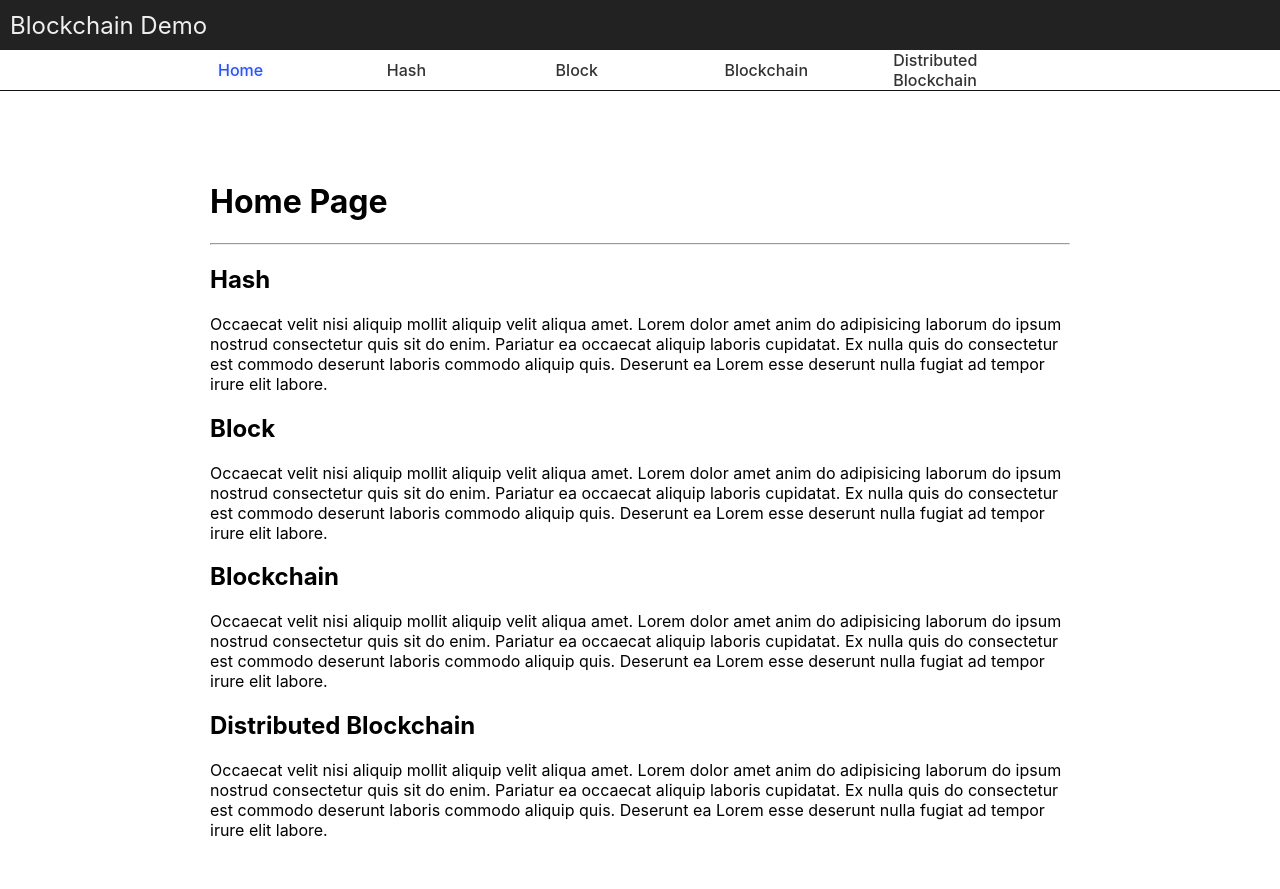
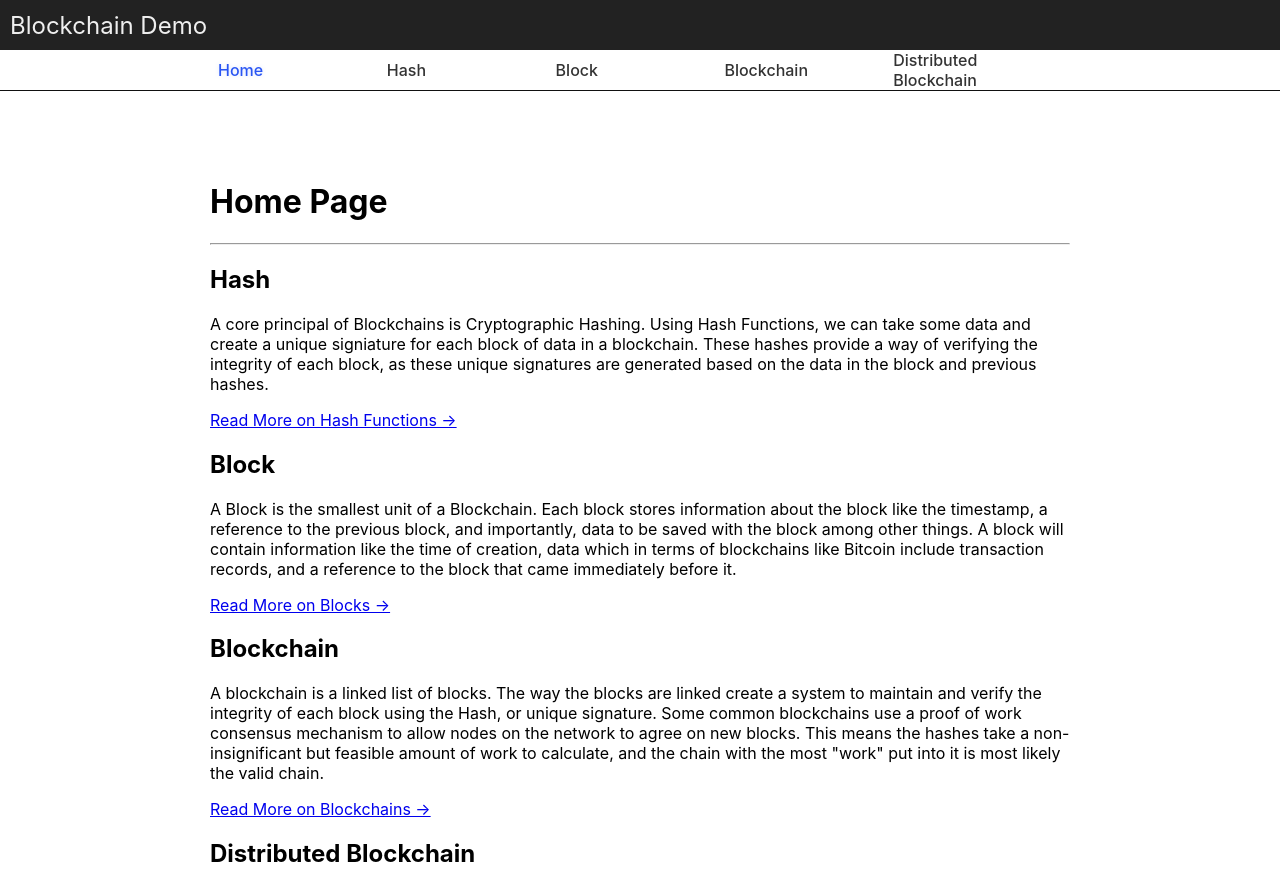
Before and after one commit to joecaro/blockchain-demo-reactJS, a React (Create React App) app: page / in a window 1280 px wide. Shown: the top 889 px of the page. Built offline with nearby package versions, Linux system fonts and the light colour scheme.

Commit message:
home page info

```diff
--- a/src/App.js
+++ b/src/App.js
@@ -13,7 +13,7 @@ import DistributedChain from "./Pages/DistributedChain";
 import Hash from "./Pages/Hash";
 import Home from "./Pages/Home";
 
-const activeStyle = {
+export const activeStyle = {
   color: "#2955f3",
   filter: "drop-shadow(0 0 2px #0a3cef22)",
 };
--- a/src/Pages/DistributedChain.js
+++ b/src/Pages/DistributedChain.js
@@ -9,14 +9,17 @@ export default function DistributedChain() {
         <h1>Distributed Blockchain</h1>
         <hr />
         <p>
-          Officia exercitation enim adipisicing fugiat ut officia occaecat esse
-          culpa Lorem do excepteur. Eiusmod et mollit mollit ut ut id elit
-          tempor est sit laboris quis officia deserunt. Lorem aute adipisicing
-          commodo commodo anim mollit. Laborum elit labore proident quis est.
-          Est enim do fugiat adipisicing. Consectetur consequat duis aliquip
-          aliquip voluptate pariatur minim. Veniam in aliqua enim consectetur
-          mollit mollit.
+          Decentralization is a core principal of blockchain technology. Or in
+          other words, the distribution of of this blockchain, or ledger of
+          transactions across a number of machines. These machines work as
+          nodes, that communicate with each other, to mine new blocks, verify
+          data, and store the blockchain so it is immutable, transparent, and
+          requires no central authority.
         </p>
+        <img
+          style={{ width: "500px", height: "300px" }}
+          src='https://res.cloudinary.com/joecarothers/image/upload/v1650997071/misc/centralizedvsdistributed_ivjm93.jpg'
+          alt='Centralized vs Decentralized Ledger'></img>
         <hr />
       </Main>
       <DistributedBlockchain />
--- a/src/Pages/Home.js
+++ b/src/Pages/Home.js
@@ -1,4 +1,5 @@
 import React from "react";
+import { NavLink } from "react-router-dom";
 import { Main } from "../components/styles/Main";
 
 export default function Home() {
@@ -9,40 +10,53 @@ export default function Home() {
         <hr />
         <h2>Hash</h2>
         <p>
-          Occaecat velit nisi aliquip mollit aliquip velit aliqua amet. Lorem
-          dolor amet anim do adipisicing laborum do ipsum nostrud consectetur
-          quis sit do enim. Pariatur ea occaecat aliquip laboris cupidatat. Ex
-          nulla quis do consectetur est commodo deserunt laboris commodo aliquip
-          quis. Deserunt ea Lorem esse deserunt nulla fugiat ad tempor irure
-          elit labore.
+          A core principal of Blockchains is Cryptographic Hashing. Using Hash
+          Functions, we can take some data and create a unique signiature for
+          each block of data in a blockchain. These hashes provide a way of
+          verifying the integrity of each block, as these unique signatures are
+          generated based on the data in the block and previous hashes.
         </p>
+        <NavLink exact='true' to='/hash'>
+          Read More on Hash Functions ->
+        </NavLink>
         <h2>Block</h2>
         <p>
-          Occaecat velit nisi aliquip mollit aliquip velit aliqua amet. Lorem
-          dolor amet anim do adipisicing laborum do ipsum nostrud consectetur
-          quis sit do enim. Pariatur ea occaecat aliquip laboris cupidatat. Ex
-          nulla quis do consectetur est commodo deserunt laboris commodo aliquip
-          quis. Deserunt ea Lorem esse deserunt nulla fugiat ad tempor irure
-          elit labore.
+          A Block is the smallest unit of a Blockchain. Each block stores
+          information about the block like the timestamp, a reference to the
+          previous block, and importantly, data to be saved with the block among
+          other things. A block will contain information like the time of
+          creation, data which in terms of blockchains like Bitcoin include
+          transaction records, and a reference to the block that came
+          immediately before it.
         </p>
+        <NavLink exact='true' to='/block'>
+          Read More on Blocks ->
+        </NavLink>
         <h2>Blockchain</h2>
         <p>
-          Occaecat velit nisi aliquip mollit aliquip velit aliqua amet. Lorem
-          dolor amet anim do adipisicing laborum do ipsum nostrud consectetur
-          quis sit do enim. Pariatur ea occaecat aliquip laboris cupidatat. Ex
-          nulla quis do consectetur est commodo deserunt laboris commodo aliquip
-          quis. Deserunt ea Lorem esse deserunt nulla fugiat ad tempor irure
-          elit labore.
+          A blockchain is a linked list of blocks. The way the blocks are linked
+          create a system to maintain and verify the integrity of each block
+          using the Hash, or unique signature. Some common blockchains use a
+          proof of work consensus mechanism to allow nodes on the network to
+          agree on new blocks. This means the hashes take a non-insignificant
+          but feasible amount of work to calculate, and the chain with the most
+          "work" put into it is most likely the valid chain.
         </p>
+        <NavLink exact='true' to='/blockchain'>
+          Read More on Blockchains ->
+        </NavLink>
         <h2>Distributed Blockchain</h2>
         <p>
-          Occaecat velit nisi aliquip mollit aliquip velit aliqua amet. Lorem
-          dolor amet anim do adipisicing laborum do ipsum nostrud consectetur
-          quis sit do enim. Pariatur ea occaecat aliquip laboris cupidatat. Ex
-          nulla quis do consectetur est commodo deserunt laboris commodo aliquip
-          quis. Deserunt ea Lorem esse deserunt nulla fugiat ad tempor irure
-          elit labore.
+          Decentralization is a core principal of blockchain technology. Or in
+          other words, the distribution of of this blockchain, or ledger of
+          transactions across a number of machines. These machines work as
+          nodes, that communicate with each other, to mine new blocks, verify
+          data, and store the blockchain so it is immutable, transparent, and
+          requires no central authority.
         </p>
+        <NavLink exact='true' to='/distributed'>
+          Read More on Distributed Blockchains ->
+        </NavLink>
       </Main>
     </>
   );
```
